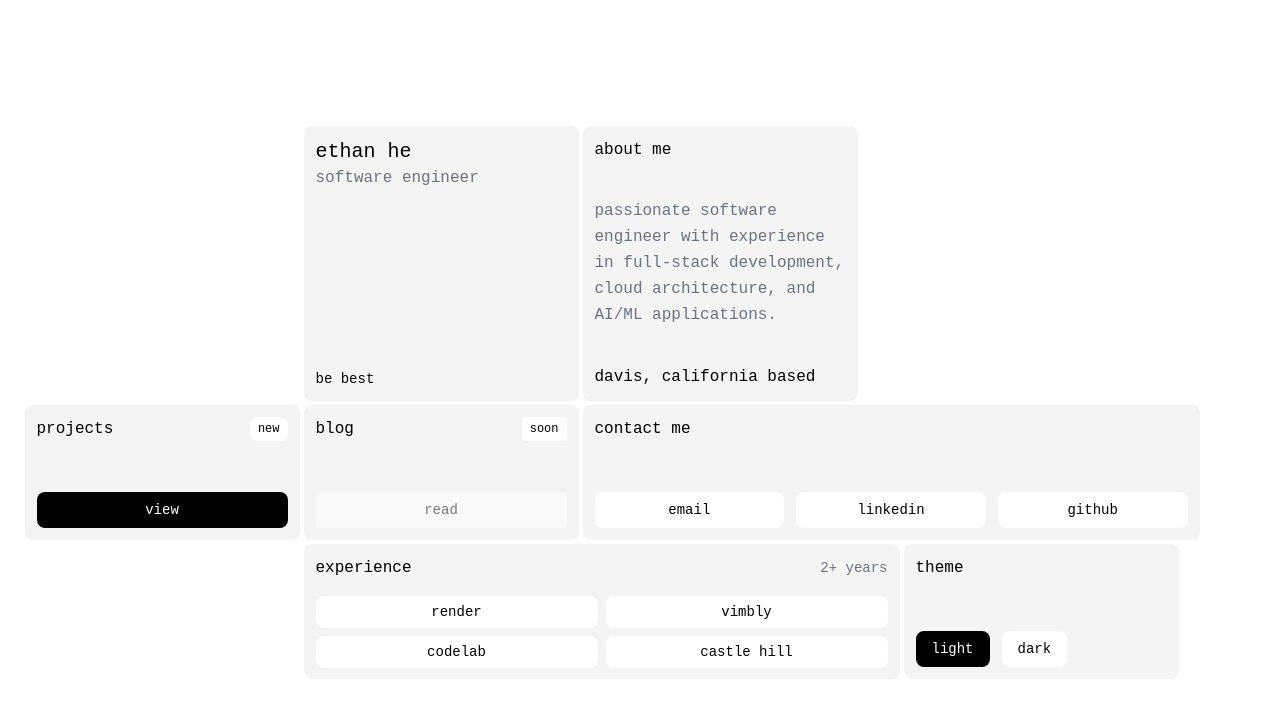
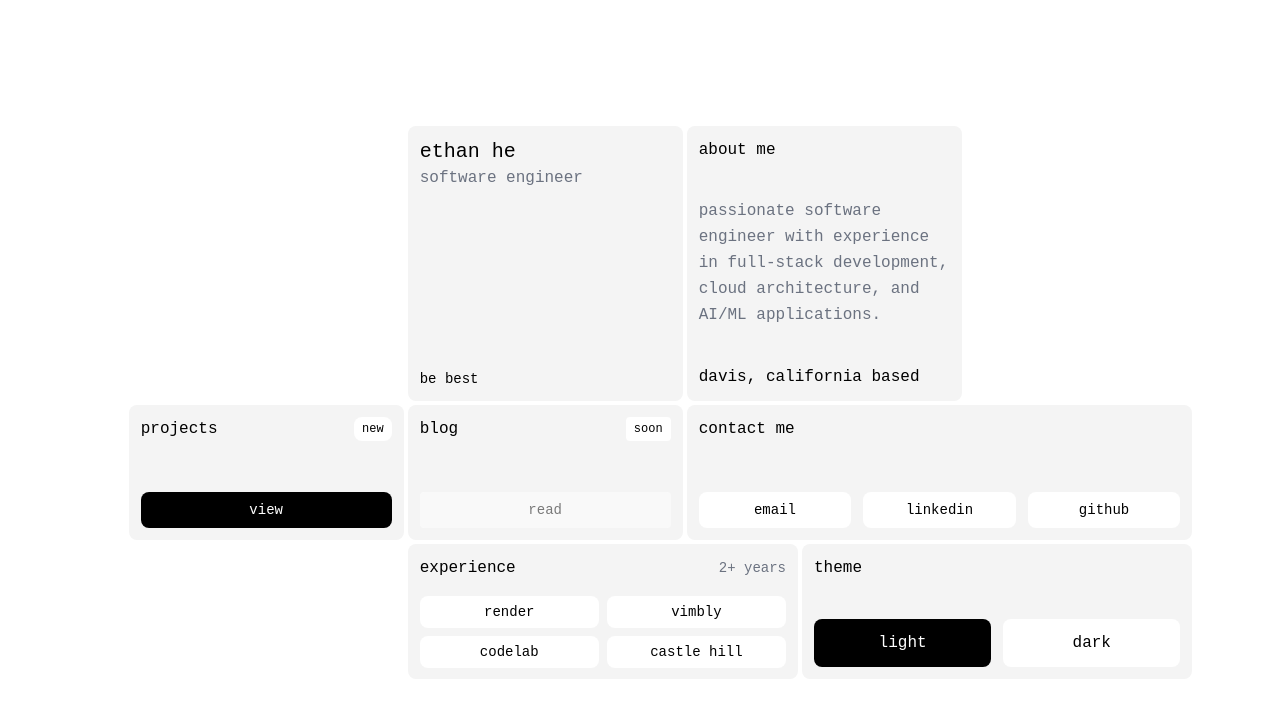
Before and after one commit to ethanlhe/ehelol, a React (Vite) app: page / in a window 1280 px wide. Shown: the top 706 px of the page. Built offline with nearby package versions, Linux system fonts and the light colour scheme.

Commit message:
Adjust theme box width and button size
The width of the theme box has been adjusted to match the contact box.  The light/dark theme buttons within the theme box have also been increased in size.

```diff
--- a/src/components/theme/ThemeSection.tsx
+++ b/src/components/theme/ThemeSection.tsx
@@ -12,7 +12,7 @@ export const ThemeSection = ({ theme, boxClasses, setTheme }: ThemeSectionProps)
       <div className="flex items-center gap-3">
         <button
           onClick={() => setTheme("light")}
-          className={`py-2 px-4 rounded-lg font-mono text-sm transition-colors text-center ${
+          className={`py-3 px-6 rounded-lg font-mono text-base transition-colors text-center flex-1 ${
             theme === "light"
               ? "bg-black text-white"
               : "bg-[#333333] text-white hover:bg-[#444444]"
@@ -22,7 +22,7 @@ export const ThemeSection = ({ theme, boxClasses, setTheme }: ThemeSectionProps)
         </button>
         <button
           onClick={() => setTheme("dark")}
-          className={`py-2 px-4 rounded-lg font-mono text-sm transition-colors text-center ${
+          className={`py-3 px-6 rounded-lg font-mono text-base transition-colors text-center flex-1 ${
             theme === "dark"
               ? "bg-white text-black"
               : "bg-white text-black hover:bg-gray-100"
--- a/src/pages/Index.tsx
+++ b/src/pages/Index.tsx
@@ -91,11 +91,11 @@ const Index = () => {
               </div>
 
               {/* Bottom Row - Experience and Theme */}
-              <div className="grid grid-cols-1 md:grid-cols-3 gap-1 mt-1">
-                <div className="col-span-2 h-[135px]">
+              <div className="mt-1 flex gap-1">
+                <div className="flex-1 h-[135px]">
                   <ExperienceSection theme={theme} boxClasses={`${boxClasses} h-full`} />
                 </div>
-                <div className="h-[135px] w-[275px]">
+                <div className="h-[135px] flex-1">
                   <ThemeSection theme={theme} boxClasses={`${boxClasses} h-full`} setTheme={setTheme} />
                 </div>
               </div>
```
